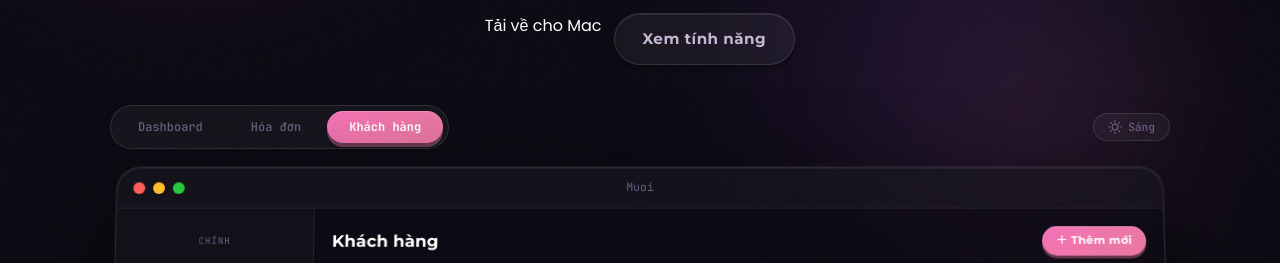
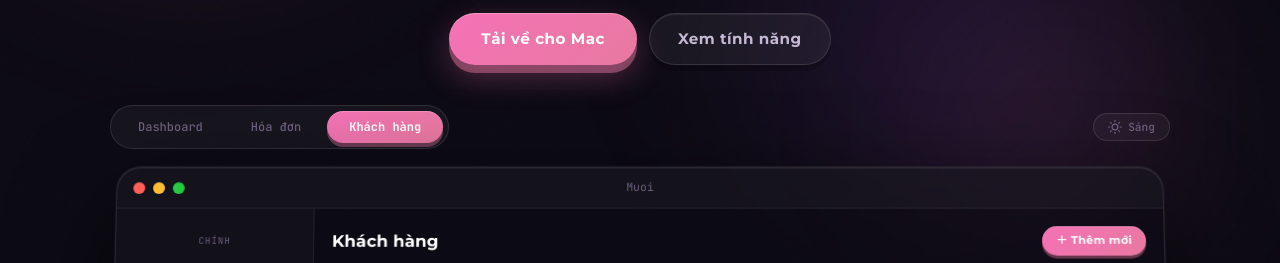
Before and after one commit to muoibuon121-commits/vercelweb_01, a plain HTML site: page index.html in a window 1280 px wide. Shown: the part 457-720 px from the top of the page. Drawn offline with Linux system fonts and the light colour scheme.

Commit message:
Update index.html

```diff
--- a/index.html
+++ b/index.html
@@ -766,7 +766,7 @@ footer{
   </p>
 
   <div class="hero-actions">
-    <a href="https://github.com/muoibuon/vercelweb_01/releases/download/v1.0/Muoi.dmg">
+    <a href="https://github.com/muoibuon/vercelweb_01/releases/download/v1.0/Muoi.dmg" class="btn-primary">
       Tải về cho Mac
     </a>
     <a href="#features" class="btn-outline">
```
